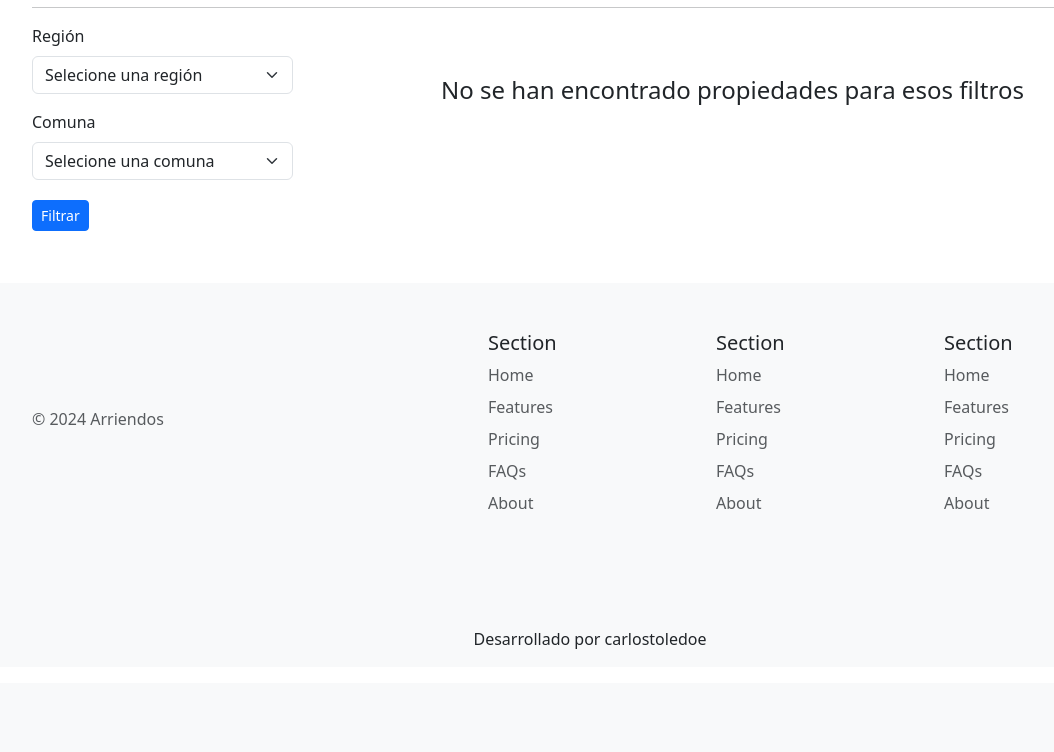
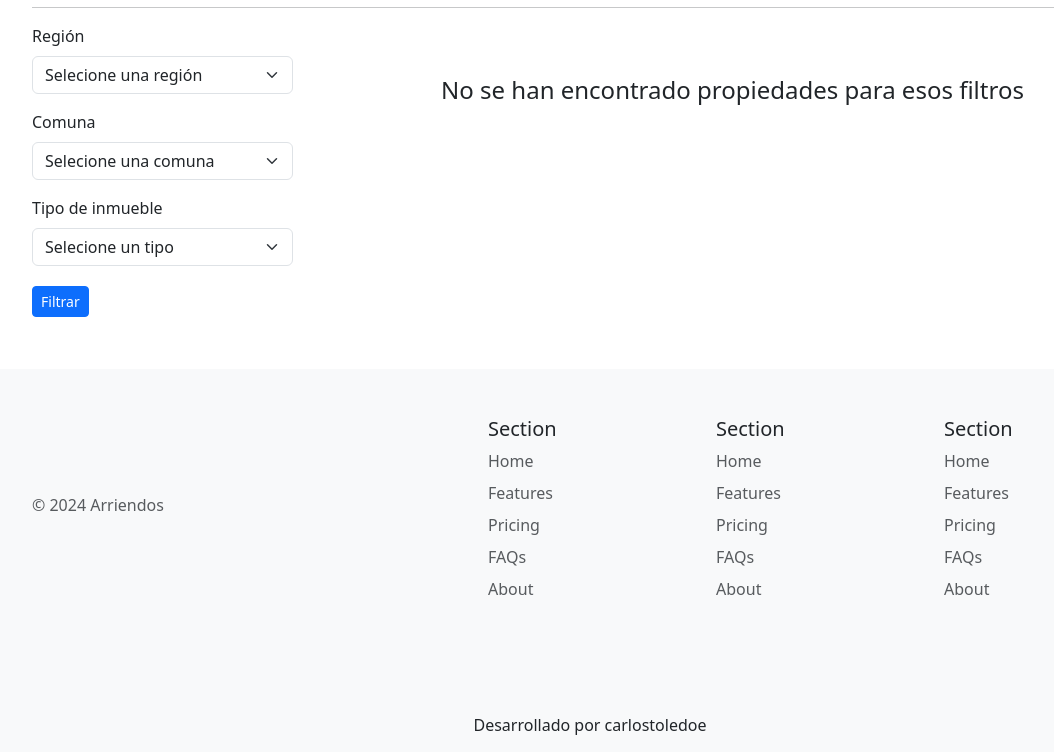
Before and after one commit to gonzaloparod1/arriendos, a Django app: page / in a window 1280 px wide. Shown: the part 242-994 px from the top of the page, without its empty margins (50-1104 px from the left). Before the commit the page ends 891 px from the top, so only its background shows below. Run offline with Django 5.2, Linux system fonts and the light colour scheme; data that the repository does not hold is empty.

Commit message:
[ADD] Added function to search by comuna, region and tipo, using a dropdown

```diff
--- a/main/services.py
+++ b/main/services.py
@@ -202,13 +202,23 @@ def save_image(img_file:str):
     )
     return imagen
 
-def filtro_comuna_region(comuna_cod, region_cod):
-    if comuna_cod != '':
+
+def filtro_comuna_region(comuna_cod, region_cod, tipo_inmueble):
+    query = Q() # Se crear un objeto Q vacío para acumular los filtros
+
+    if tipo_inmueble:
+        query &= Q(tipo_de_inmueble__icontains=tipo_inmueble)
+
+    if comuna_cod:
         comuna = Comuna.objects.get(cod=comuna_cod)
-        return Inmueble.objects.filter(comuna=comuna)
-    elif comuna_cod == '' and region_cod != '':
+        query &= Q(comuna=comuna)
+    elif region_cod:
         region = Region.objects.get(cod=region_cod)
         comunas = Comuna.objects.filter(region=region)
-        return Inmueble.objects.filter(comuna__in=comunas)
-    else:
+        query &= Q(comuna__in=comunas)
+
+    if not query:
         return Inmueble.objects.all()
+
+    # Si llega, se retornan los filtros acomulados
+    return Inmueble.objects.filter(query).order_by('comuna')
--- a/main/templates/index.html
+++ b/main/templates/index.html
@@ -38,6 +38,15 @@
                                 {{ comuna.nombre}}
                                 </option>
                             {% endfor %}
+                    </select>
+                </div>
+				<div class="mb-3">
+                    <label class="form-label">Tipo de inmueble</label>
+                    <select class="form-select" name="tipo_inmueble">
+                        <option value>Selecione un tipo</option>
+                        {% for tipo in tipos_inmuebles %}
+                            <option value="{{tipo.0}}">{{ tipo.1}}</option>
+                        {% endfor %}
                     </select>
                 </div>
                     <div class="d-flex justify-content-start">
--- a/main/views.py
+++ b/main/views.py
@@ -15,14 +15,16 @@ def index(request):
     busqueda = datos.get('busqueda', '')
     comuna_cod = datos.get('comuna_cod', '')
     region_cod = datos.get('region_cod', '')
+    tipo_inmueble = datos.get('tipo_inmueble', '')
     print(comuna_cod, region_cod)
     if busqueda:
         propiedades = buscar_propiedad(busqueda)
     else:
-        propiedades = filtro_comuna_region(comuna_cod, region_cod)
+        propiedades = filtro_comuna_region(comuna_cod, region_cod, tipo_inmueble)
     comunas = Comuna.objects.all().order_by('nombre')
     regiones = Region.objects.all()
     context = {
+        'tipos_inmuebles': Inmueble.inmuebles,
         'propiedades': propiedades,
         'comunas': comunas,
         'regiones': regiones,
```
